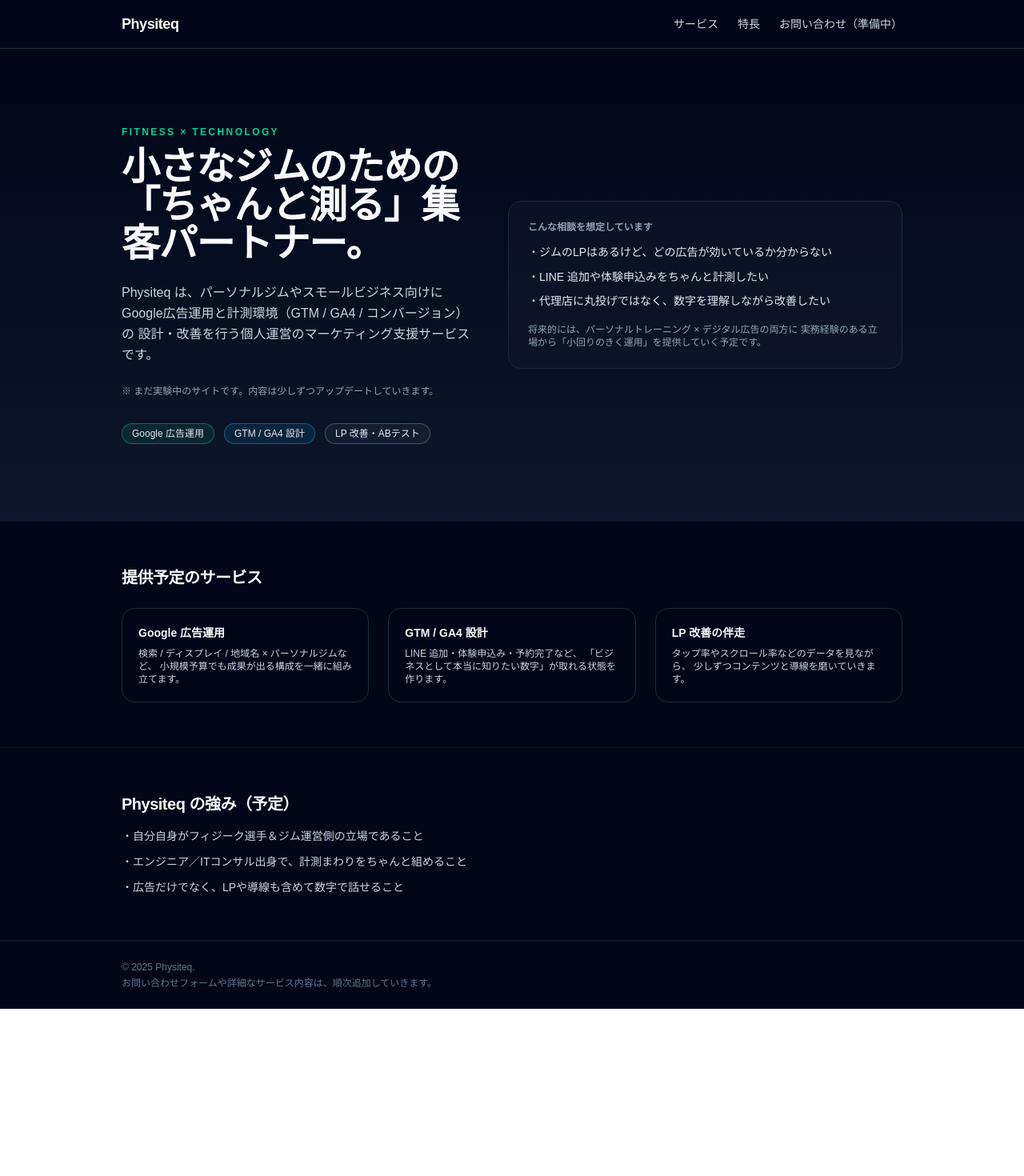
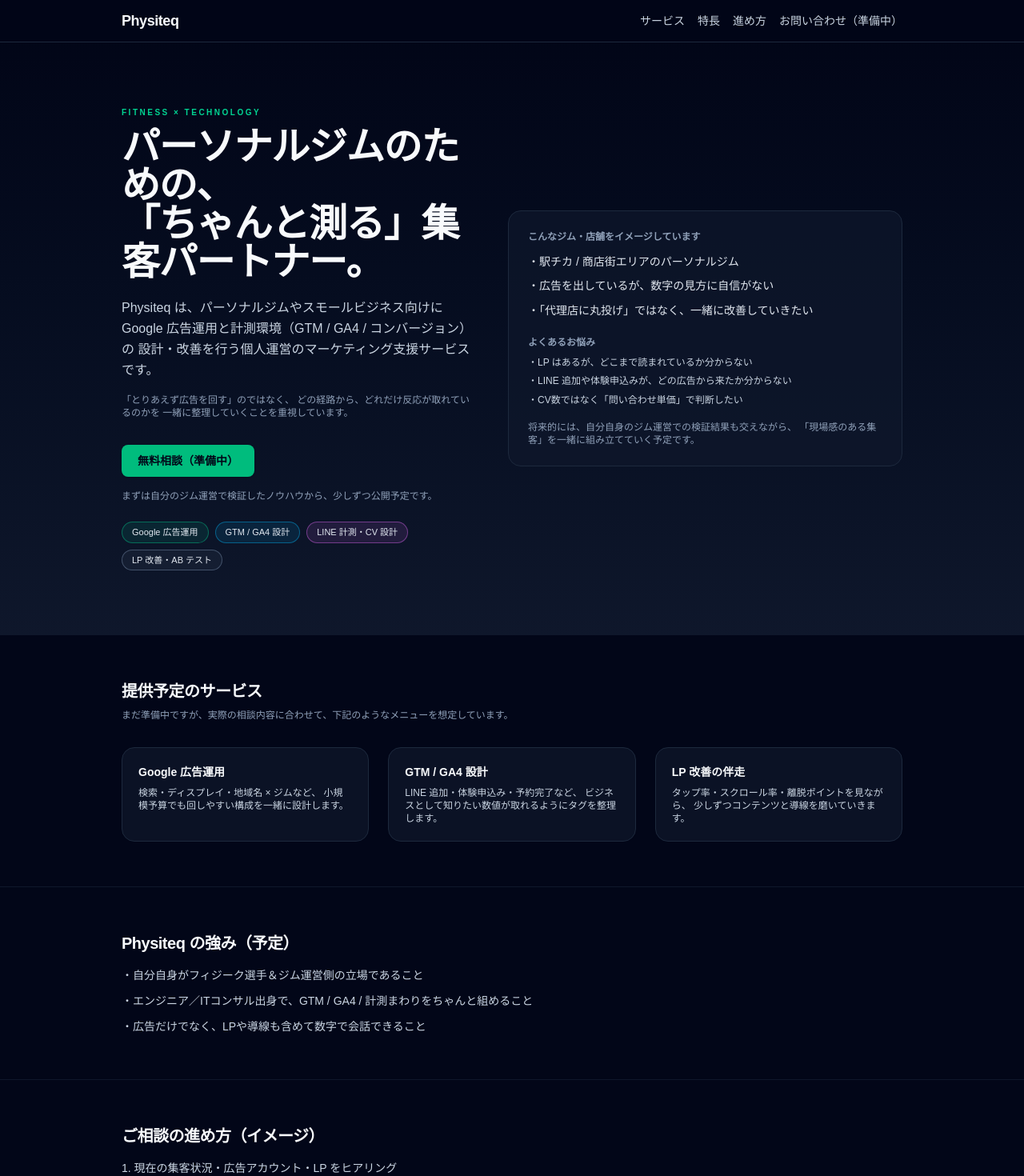
Before and after one commit to physiteqbiz/physiteq-site, a Next.js app: page / in a window 1280 px wide. Shown: the top 1470 px of the page at 80% size. Before the commit the page ends 1261 px from the top, so only its background shows below. Built offline with nearby package versions, Linux system fonts and the light colour scheme.

Commit message:
Refine Physiteq top page layout

```diff
--- a/app/page.tsx
+++ b/app/page.tsx
@@ -3,19 +3,22 @@
   return (
     <main className="min-h-screen bg-slate-950 text-slate-50">
       {/* ヘッダー */}
-      <header className="border-b border-slate-800">
-        <div className="mx-auto flex max-w-5xl items-center justify-between px-6 py-4">
+      <header className="sticky top-0 z-20 border-b border-slate-800 bg-slate-950/90 backdrop-blur">
+        <div className="mx-auto flex max-w-5xl flex-col gap-2 px-6 py-3 md:flex-row md:items-center md:justify-between">
           <div className="text-lg font-semibold tracking-tight">
             Physiteq
           </div>
-          <nav className="hidden gap-6 text-sm text-slate-300 md:flex">
+          <nav className="flex flex-wrap gap-4 text-xs text-slate-300 md:text-sm">
             <a href="#services" className="hover:text-white">
               サービス
             </a>
             <a href="#strength" className="hover:text-white">
               特長
             </a>
-            <a href="#contact" className="hover:text-white">
+            <a href="#flow" className="hover:text-white">
+              進め方
+            </a>
+            <a href="#contact" className="hover:text-emerald-300">
               お問い合わせ（準備中）
             </a>
           </nav>
@@ -24,78 +27,113 @@
 
       {/* ヒーロー */}
       <section className="border-b border-slate-900 bg-gradient-to-b from-slate-950 to-slate-900">
-        <div className="mx-auto flex max-w-5xl flex-col gap-10 px-6 py-16 md:flex-row md:items-center md:py-24">
+        <div className="mx-auto flex max-w-5xl flex-col gap-10 px-6 py-14 md:flex-row md:items-center md:py-20">
+          {/* 左カラム：コピー */}
           <div className="flex-1">
-            <p className="mb-3 text-xs font-semibold uppercase tracking-[0.2em] text-emerald-400">
+            <p className="mb-3 text-[10px] font-semibold uppercase tracking-[0.25em] text-emerald-400">
               Fitness × Technology
             </p>
-            <h1 className="mb-6 text-3xl font-bold tracking-tight md:text-4xl lg:text-5xl">
-              小さなジムのための
+            <h1 className="mb-5 text-3xl font-bold tracking-tight md:text-4xl lg:text-5xl">
+              パーソナルジムのための、
               <br />
               「ちゃんと測る」集客パートナー。
             </h1>
-            <p className="mb-6 text-sm leading-relaxed text-slate-300 md:text-base">
+            <p className="mb-4 text-sm leading-relaxed text-slate-300 md:text-base">
               Physiteq は、パーソナルジムやスモールビジネス向けに
-              Google広告運用と計測環境（GTM / GA4 / コンバージョン）の
+              Google 広告運用と計測環境（GTM / GA4 / コンバージョン）の
               設計・改善を行う個人運営のマーケティング支援サービスです。
             </p>
             <p className="mb-8 text-xs text-slate-400">
-              ※ まだ実験中のサイトです。内容は少しずつアップデートしていきます。
+              「とりあえず広告を回す」のではなく、
+              どの経路から、どれだけ反応が取れているのかを
+              一緒に整理していくことを重視しています。
             </p>
-            <div className="flex flex-wrap gap-3 text-xs text-slate-200">
+
+            {/* CTA */}
+            <div className="mb-6 flex flex-wrap items-center gap-4">
+              <a
+                href="#contact"
+                className="inline-flex items-center justify-center rounded-lg bg-emerald-500 px-5 py-2.5 text-sm font-semibold text-slate-950 shadow-sm transition hover:bg-emerald-400"
+              >
+                無料相談（準備中）
+              </a>
+              <span className="text-xs text-slate-400">
+                まずは自分のジム運営で検証したノウハウから、少しずつ公開予定です。
+              </span>
+            </div>
+
+            {/* タグ */}
+            <div className="flex flex-wrap gap-2 text-[11px] text-slate-200">
               <span className="rounded-full border border-emerald-400/40 bg-emerald-400/10 px-3 py-1">
                 Google 広告運用
               </span>
               <span className="rounded-full border border-sky-400/40 bg-sky-400/10 px-3 py-1">
                 GTM / GA4 設計
               </span>
+              <span className="rounded-full border border-fuchsia-400/40 bg-fuchsia-400/10 px-3 py-1">
+                LINE 計測・CV 設計
+              </span>
               <span className="rounded-full border border-slate-500/60 bg-slate-500/10 px-3 py-1">
-                LP 改善・ABテスト
+                LP 改善・AB テスト
               </span>
             </div>
           </div>
-          <div className="flex-1 rounded-2xl border border-slate-800 bg-slate-900/60 p-6 text-sm text-slate-200">
+
+          {/* 右カラム：カード（ペルソナ・課題） */}
+          <div className="flex-1 rounded-2xl border border-slate-800 bg-slate-900/70 p-6 text-sm text-slate-200">
             <p className="mb-3 text-xs font-semibold text-slate-400">
-              こんな相談を想定しています
+              こんなジム・店舗をイメージしています
             </p>
             <ul className="space-y-2 text-sm leading-relaxed">
-              <li>・ジムのLPはあるけど、どの広告が効いているか分からない</li>
-              <li>・LINE 追加や体験申込みをちゃんと計測したい</li>
-              <li>・代理店に丸投げではなく、数字を理解しながら改善したい</li>
+              <li>・駅チカ / 商店街エリアのパーソナルジム</li>
+              <li>・広告を出しているが、数字の見方に自信がない</li>
+              <li>・「代理店に丸投げ」ではなく、一緒に改善していきたい</li>
+            </ul>
+
+            <p className="mt-5 mb-2 text-xs font-semibold text-slate-400">
+              よくあるお悩み
+            </p>
+            <ul className="space-y-1 text-xs leading-relaxed text-slate-300">
+              <li>・LP はあるが、どこまで読まれているか分からない</li>
+              <li>・LINE 追加や体験申込みが、どの広告から来たか分からない</li>
+              <li>・CV数ではなく「問い合わせ単価」で判断したい</li>
             </ul>
             <p className="mt-4 text-xs text-slate-400">
-              将来的には、パーソナルトレーニング × デジタル広告の両方に
-              実務経験のある立場から「小回りのきく運用」を提供していく予定です。
+              将来的には、自分自身のジム運営での検証結果も交えながら、
+              「現場感のある集客」を一緒に組み立てていく予定です。
             </p>
           </div>
         </div>
       </section>
 
       {/* サービス概要 */}
-      <section id="services" className="border-b border-slate-900">
+      <section id="services" className="border-b border-slate-900 bg-slate-950">
         <div className="mx-auto max-w-5xl px-6 py-14">
-          <h2 className="mb-6 text-xl font-semibold tracking-tight">
+          <h2 className="mb-2 text-xl font-semibold tracking-tight">
             提供予定のサービス
           </h2>
+          <p className="mb-8 text-xs text-slate-400">
+            まだ準備中ですが、実際の相談内容に合わせて、下記のようなメニューを想定しています。
+          </p>
           <div className="grid gap-6 md:grid-cols-3">
-            <div className="rounded-2xl border border-slate-800 bg-slate-950/60 p-5">
+            <div className="rounded-2xl border border-slate-800 bg-slate-900/70 p-5">
               <h3 className="mb-2 text-sm font-semibold">Google 広告運用</h3>
               <p className="text-xs text-slate-300">
-                検索 / ディスプレイ / 地域名 × パーソナルジムなど、
-                小規模予算でも成果が出る構成を一緒に組み立てます。
+                検索・ディスプレイ・地域名 × ジムなど、
+                小規模予算でも回しやすい構成を一緒に設計します。
               </p>
             </div>
-            <div className="rounded-2xl border border-slate-800 bg-slate-950/60 p-5">
+            <div className="rounded-2xl border border-slate-800 bg-slate-900/70 p-5">
               <h3 className="mb-2 text-sm font-semibold">GTM / GA4 設計</h3>
               <p className="text-xs text-slate-300">
                 LINE 追加・体験申込み・予約完了など、
-                「ビジネスとして本当に知りたい数字」が取れる状態を作ります。
+                ビジネスとして知りたい数値が取れるようにタグを整理します。
               </p>
             </div>
-            <div className="rounded-2xl border border-slate-800 bg-slate-950/60 p-5">
+            <div className="rounded-2xl border border-slate-800 bg-slate-900/70 p-5">
               <h3 className="mb-2 text-sm font-semibold">LP 改善の伴走</h3>
               <p className="text-xs text-slate-300">
-                タップ率やスクロール率などのデータを見ながら、
+                タップ率・スクロール率・離脱ポイントを見ながら、
                 少しずつコンテンツと導線を磨いていきます。
               </p>
             </div>
@@ -111,17 +149,41 @@
           </h2>
           <ul className="space-y-3 text-sm text-slate-300">
             <li>・自分自身がフィジーク選手＆ジム運営側の立場であること</li>
-            <li>・エンジニア／ITコンサル出身で、計測まわりをちゃんと組めること</li>
-            <li>・広告だけでなく、LPや導線も含めて数字で話せること</li>
+            <li>・エンジニア／ITコンサル出身で、GTM / GA4 / 計測まわりをちゃんと組めること</li>
+            <li>・広告だけでなく、LPや導線も含めて数字で会話できること</li>
           </ul>
+        </div>
+      </section>
+
+      {/* 進め方 */}
+      <section id="flow" className="border-b border-slate-900 bg-slate-950">
+        <div className="mx-auto max-w-5xl px-6 py-14">
+          <h2 className="mb-4 text-xl font-semibold tracking-tight">
+            ご相談の進め方（イメージ）
+          </h2>
+          <ol className="space-y-3 text-sm text-slate-300">
+            <li>1. 現在の集客状況・広告アカウント・LP をヒアリング</li>
+            <li>2. 「まずどこから測るべきか」を一緒に整理</li>
+            <li>3. GTM / GA4 / コンバージョンの設計・実装</li>
+            <li>4. 簡単なレポートフォーマットを作り、定点で数字を確認</li>
+          </ol>
+          <p className="mt-4 text-xs text-slate-400">
+            ※ まだ正式なメニューや料金は決めていません。
+            自分のジム運営での検証をしつつ、形を固めていく予定です。
+          </p>
         </div>
       </section>
 
       {/* フッター */}
       <footer id="contact" className="border-t border-slate-900 bg-slate-950">
-        <div className="mx-auto max-w-5xl px-6 py-6 text-xs text-slate-500">
+        <div className="mx-auto max-w-5xl px-6 py-8 text-xs text-slate-500">
+          <p className="mb-2 font-semibold text-slate-300">お問い合わせ（準備中）</p>
+          <p className="mb-3">
+            まだフォームやLINE公式アカウントは整備中です。
+            立ち上げができ次第、このスペースに窓口を設置する予定です。
+          </p>
           <p className="mb-1">© {new Date().getFullYear()} Physiteq.</p>
-          <p>お問い合わせフォームや詳細なサービス内容は、順次追加していきます。</p>
+          <p>このサイト自体も、計測と改善の実験台として少しずつアップデートしていきます。</p>
         </div>
       </footer>
     </main>
```
